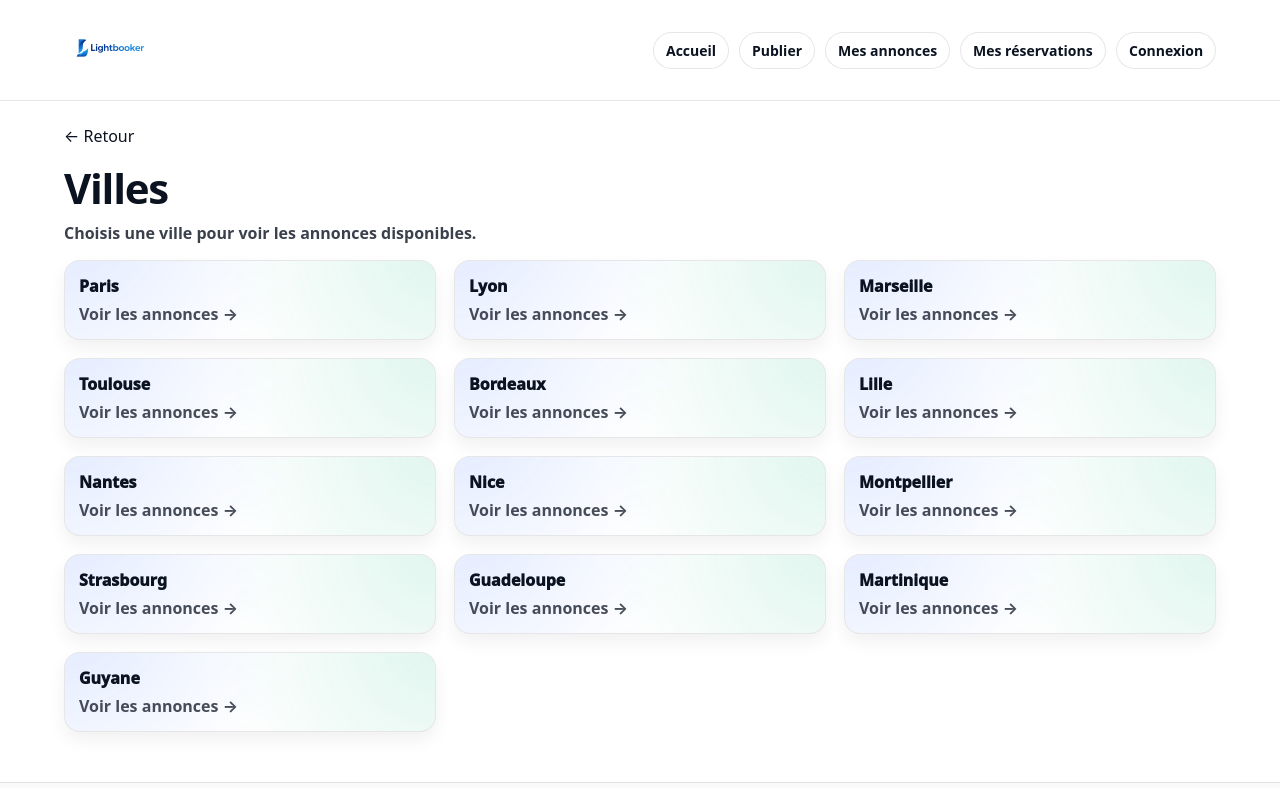
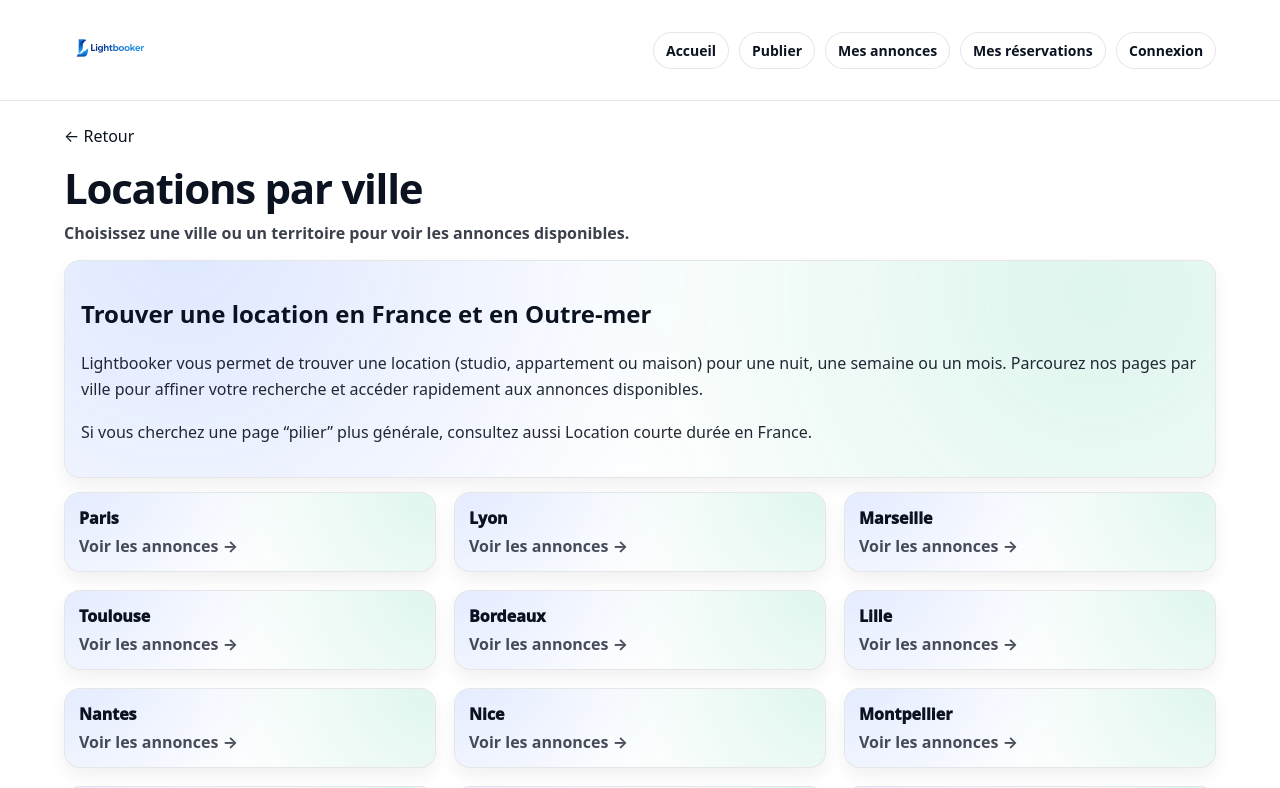
Before and after one commit to alexouemba1/booking-light, a Next.js app: page /villes in a window 1280 px wide. Shown: the top 788 px of the page. Built offline with nearby package versions, Linux system fonts and the light colour scheme; no server answers.

Commit message:
SEO: optimize /villes hub page

```diff
--- a/src/app/villes/page.tsx
+++ b/src/app/villes/page.tsx
@@ -1,5 +1,12 @@
 // FILE: src/app/villes/page.tsx
+import type { Metadata } from "next";
 import Link from "next/link";
+
+export const metadata: Metadata = {
+  title: "Locations par ville | France & Outre-mer | Lightbooker",
+  description:
+    "Découvrez nos pages de location par ville : Paris, Lyon, Marseille, Toulouse, Bordeaux, Nice et plus. Trouvez une location courte durée et réservez en ligne avec paiement sécurisé.",
+};
 
 const CITIES = [
   // 🇫🇷 Métropole
@@ -30,12 +37,31 @@ export default function VillesPage() {
       </div>
 
       <h1 className="bl-h1" style={{ marginTop: 12 }}>
-        Villes
+        Locations par ville
       </h1>
 
       <p style={{ marginTop: 6, opacity: 0.8, fontWeight: 700 }}>
-        Choisis une ville pour voir les annonces disponibles.
+        Choisissez une ville ou un territoire pour voir les annonces disponibles.
       </p>
+
+      {/* Bloc SEO (hub) */}
+      <section className="bl-card" style={{ padding: 16, marginTop: 16 }}>
+        <h2 style={{ fontWeight: 900 }}>Trouver une location en France et en Outre-mer</h2>
+
+        <p style={{ marginTop: 10, opacity: 0.9, lineHeight: 1.65 }}>
+          Lightbooker vous permet de trouver une location (studio, appartement ou maison) pour une nuit,
+          une semaine ou un mois. Parcourez nos pages par ville pour affiner votre recherche et accéder
+          rapidement aux annonces disponibles.
+        </p>
+
+        <p style={{ marginTop: 10, opacity: 0.9, lineHeight: 1.65 }}>
+          Si vous cherchez une page “pilier” plus générale, consultez aussi{" "}
+          <Link className="bl-link" href="/location-courte-duree-france">
+            Location courte durée en France
+          </Link>
+          .
+        </p>
+      </section>
 
       <div className="bl-grid" style={{ marginTop: 14 }}>
         {CITIES.map((c) => (
```
